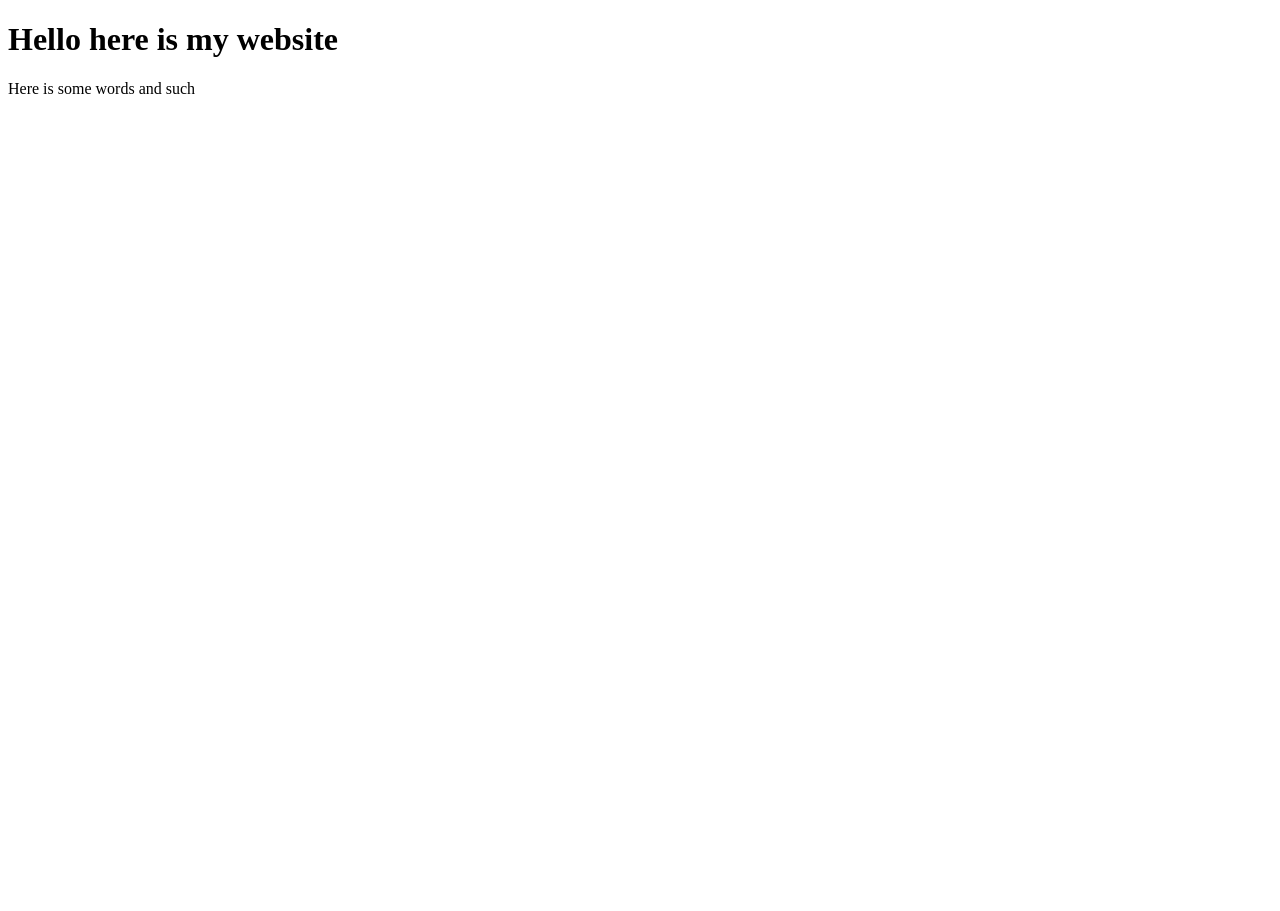
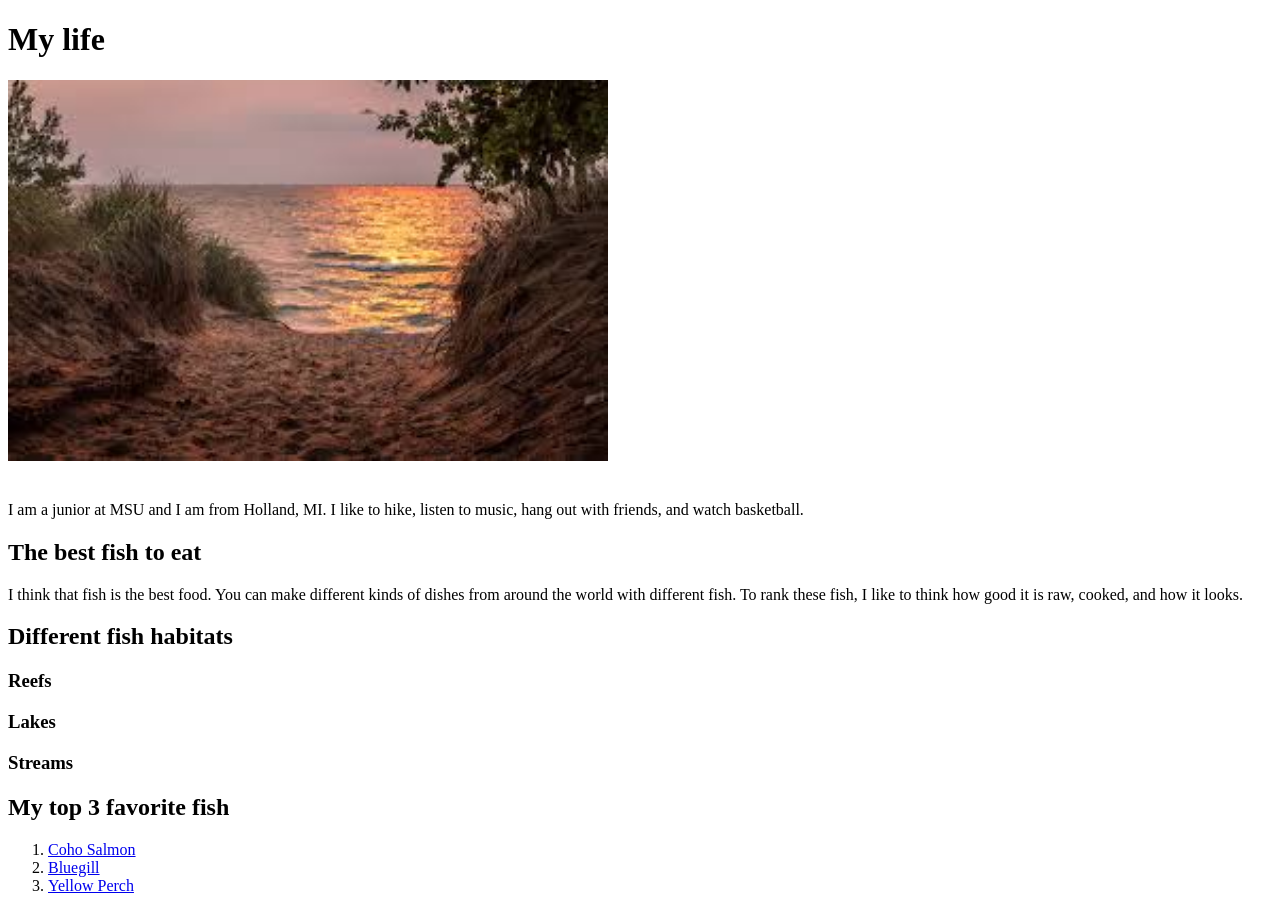
Before and after one commit to ruiterwi/willruiter.github.io, a plain HTML site: page index.html in a window 1280 px wide. Before the commit the page ends 800 px from the top, so only its background shows below. Drawn offline with Linux system fonts and the light colour scheme.

Commit message:
Update index.html

```diff
--- a/index.html
+++ b/index.html
@@ -3,10 +3,41 @@
 <head>
     <meta charset="UTF-8">
     <meta name="viewport" content="width=device-width, initial-scale=1.0">
-    <title>Document</title>
+    <title>Some stuff about me</title>
+    <style>
+        img {
+            width: 100%;
+            max-width: 600px;
+            margin-bottom: 20px;
+        }
+    </style>
 </head>
 <body>
-    <h1>Hello here is my website</h1>
-    <p>Here is some words and such</p>
+
+    <h1>My life</h1>
+
+    <img src="Images/Saugatuck.png">
+
+    <p>I am a junior at MSU and I am from Holland, MI. I like to hike, listen to music, hang out with friends, and watch basketball.</p>
+
+    <h2>The best fish to eat</h2>
+
+    <p>I think that fish is the best food. You can make different kinds of dishes from around the world with different fish. To rank these fish, I like to think how good it is raw, cooked, and how it looks.</p>
+
+    <h2>Different fish habitats</h2>
+
+    <h3>Reefs</h3>
+
+    <h3>Lakes</h3>
+
+    <h3>Streams</h3>
+
+    <h2>My top 3 favorite fish</h2>
+    <ol>
+        <li><a href="https://www.michigan.gov/dnr/education/michigan-species/fish-species/coho-salmon">Coho Salmon</a></li>
+        <li><a href="https://en.wikipedia.org/wiki/Bluegill">Bluegill</a></li>
+        <li><a href="https://en.wikipedia.org/wiki/Yellow_perch">Yellow Perch</a></li>
+    </ol>
+
 </body>
 </html>
```
